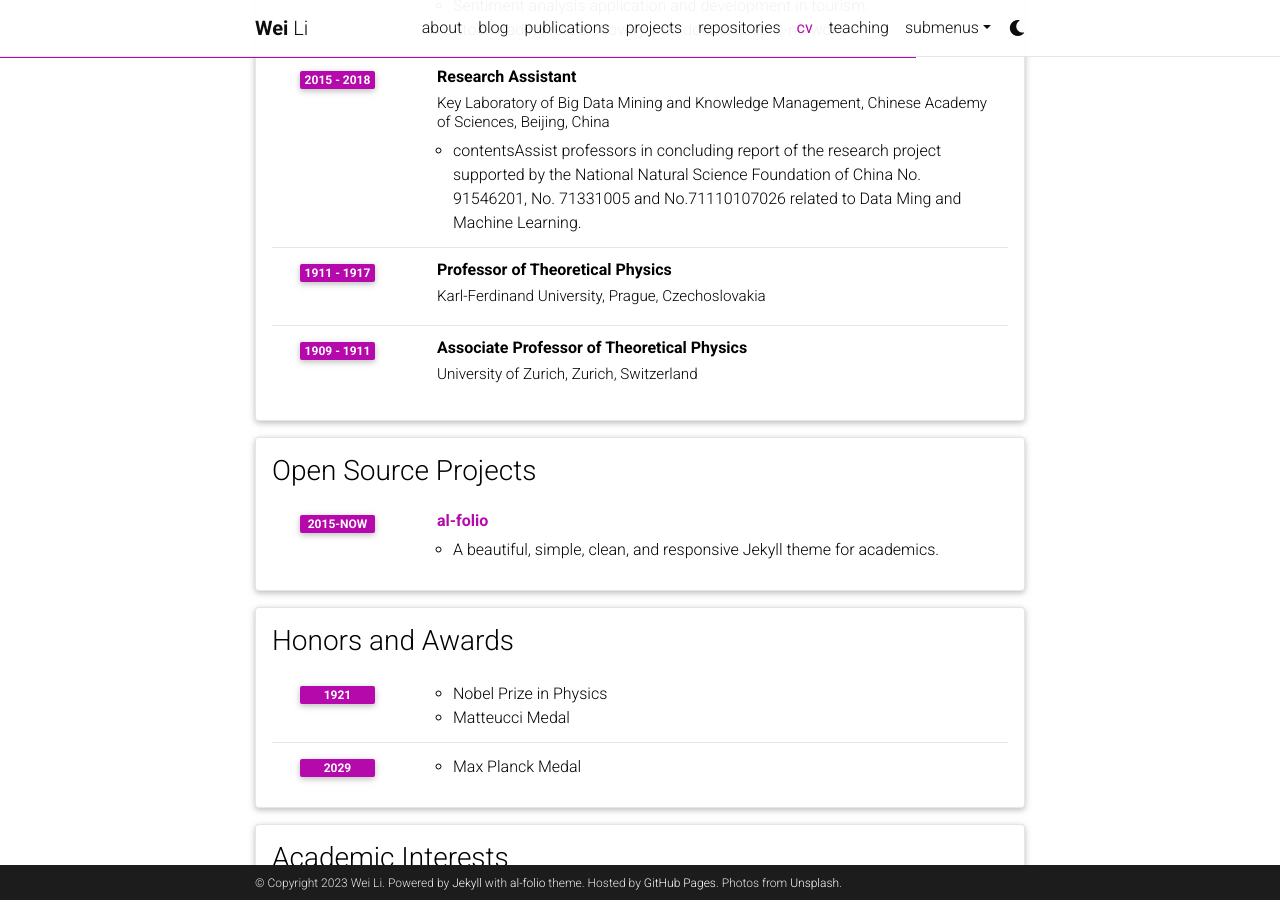
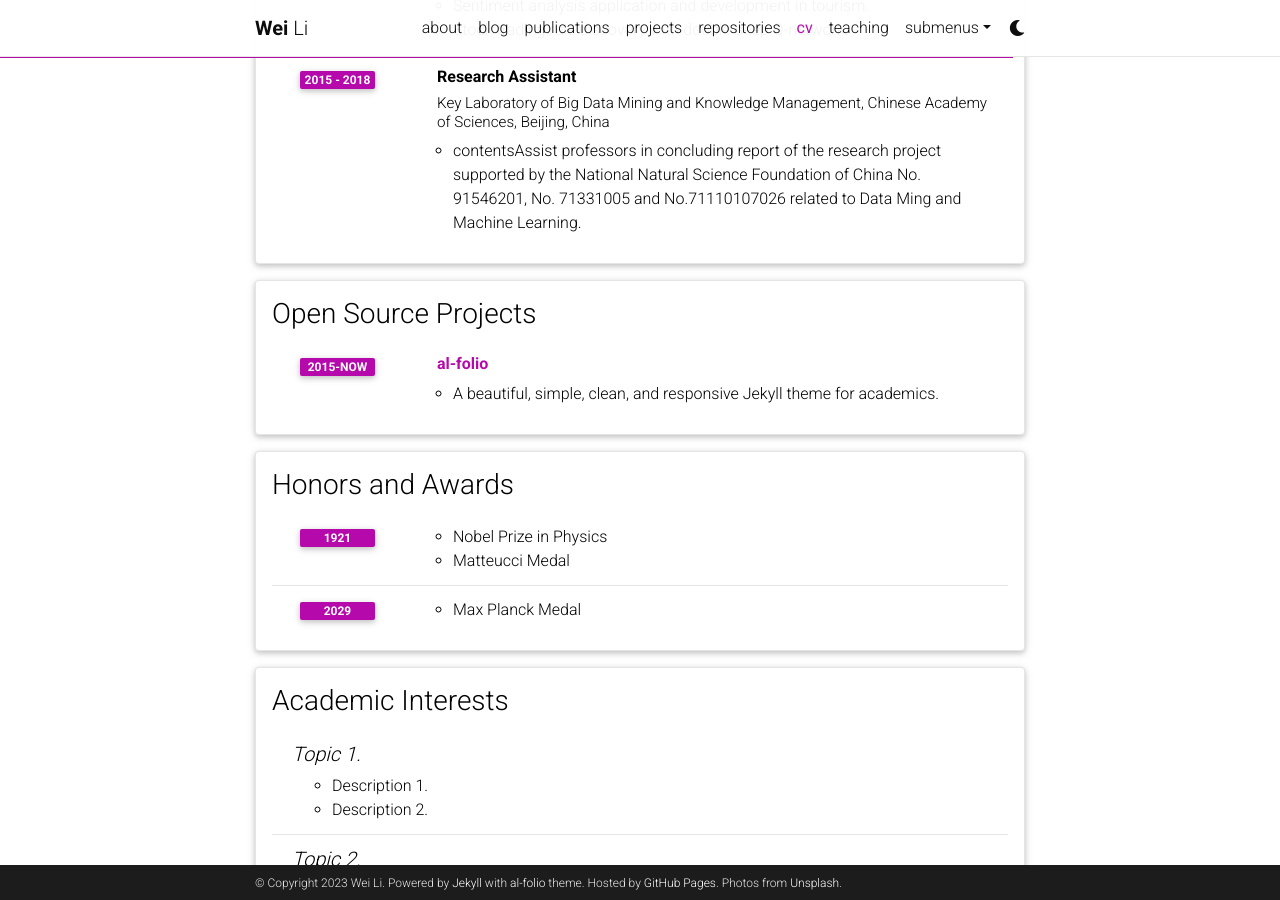
Before and after one commit to Maxwe11y/Maxwe11y.github.io, a Jekyll site: the page built from _pages/cv.md, in a window 1280 px wide and 900 px high, scrolled down 1169 px. Built offline with Jekyll 4.4.1, drawn with Linux system fonts in a browser that asks for light colours; comment, search, counter and statistics services are not loaded; a style sheet for code colours, icons or effects is not loaded.

Commit message:
Update cv.yml

```diff
--- a/_data/cv.yml
+++ b/_data/cv.yml
@@ -55,15 +55,6 @@
         contents:
           - Assist professors in concluding report of the research project supported by the National Natural Science Foundation of China No. 91546201, No. 71331005 and No.71110107026 related to Data Ming and Machine Learning.
 
-    - title: Professor of Theoretical Physics
-      institution: Karl-Ferdinand University, Prague, Czechoslovakia
-      year: 1911 - 1917
-      description:
-
-    - title: Associate Professor of Theoretical Physics
-      institution: University of Zurich, Zurich, Switzerland
-      year: 1909 - 1911
-
 - title: Open Source Projects
   type: time_table
   contents:
```
